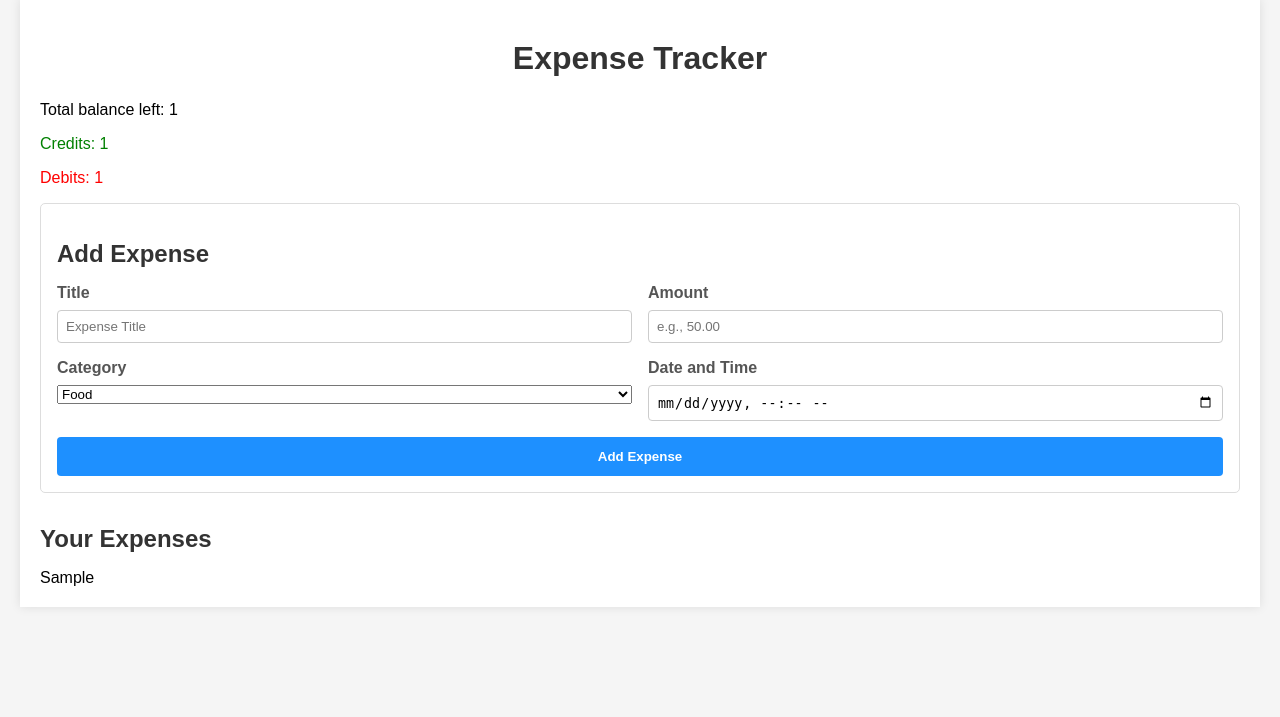
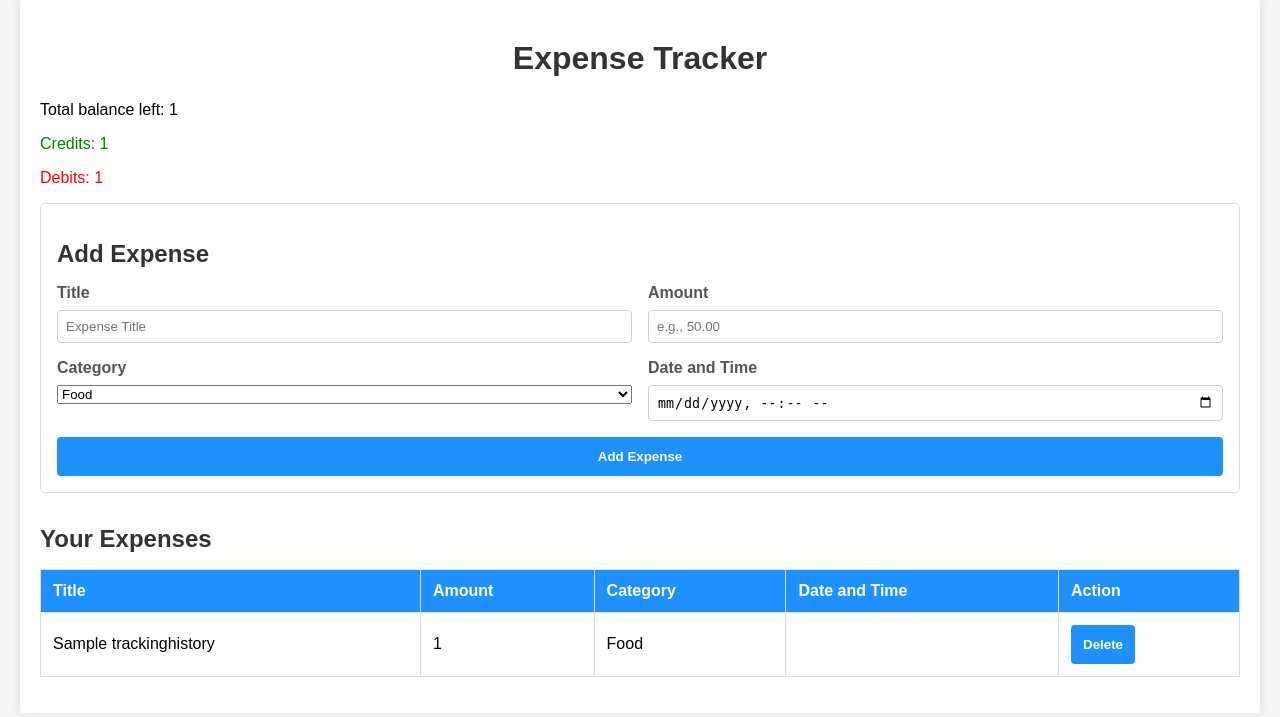
Before and after one commit to LordZeusIsBack/Basic-Expense-Tracker, a Django app: template tracker/templates/index.html in a window 1280 px wide. Shown: the part 21-738 px from the top of the page. Run offline with Django 5.2, Linux system fonts and the light colour scheme; tables that the repository leaves empty hold one stand-in row (values such as "Sample post"); the template is opened without the code that fills it: values that come from a table or form of the project are taken from there, most other values are stand-ins (such as "Sample title", 1, 10 or a date in 2020).

Commit message:
Added a delete feature to the transactions

```diff
--- a/expense_tracker/urls.py
+++ b/expense_tracker/urls.py
@@ -24,10 +24,7 @@
 urlpatterns = [
     path('admin/', admin.site.urls),
     path('', views.index, name='home'),
-    path('', views.index, name='add_expense'),
-    path('', views.index, name='view_expenses'),
-    path('', views.index, name='login'),
-    path('', views.index, name='logout'),
+    path('delete/<int:id_of_transaction>/', views.delete_transaction, name='delete_transaction')
 ]
 
 if settings.DEBUG: urlpatterns += static(settings.MEDIA_URL, document_root=settings.MEDIA_ROOT)
--- a/tracker/templates/index.html
+++ b/tracker/templates/index.html
@@ -22,7 +22,7 @@
     <!-- Add Expense Form -->
     <div class="form-section">
         <h2>Add Expense</h2>
-        <form method="POST" action="{% url 'add_expense' %}">
+        <form method="POST" action="{% url 'home' %}">
             {% csrf_token %}
             <div class="input-group">
                 <label for="title">Title</label>
@@ -53,8 +53,34 @@
 
     <!-- Expense List Table -->
     <div class="table-section">
-    <h2>Your Expenses</h2>
-    {{ table_html|safe }}
+  <h2>Your Expenses</h2>
+  <table>
+    <thead>
+      <tr>
+        <th>Title</th>
+        <th>Amount</th>
+        <th>Category</th>
+        <th>Date and Time</th>
+          <th>Action</th>
+      </tr>
+    </thead>
+    <tbody>
+      {% for expense in expenses %}
+      <tr>
+        <td>{{ expense.title }}</td>
+        <td>{{ expense.amt }}</td>
+        <td>{{ expense.category }}</td>
+        <td>{{ expense.datetime|date:"Y-m-d" }}</td>
+        <td>
+          <form method="post" action="{% url 'delete_transaction' expense.id %}" style="display:inline;">
+            {% csrf_token %}
+            <button type="submit" onclick="return confirm('Are you sure you want to delete this transaction?')">Delete</button>
+          </form>
+        </td>
+      </tr>
+      {% endfor %}
+    </tbody>
+  </table>
 </div>
 </div>
 {% endblock content %}
```
Also changed, not shown: tracker/views.py (+9 -14 lines).
